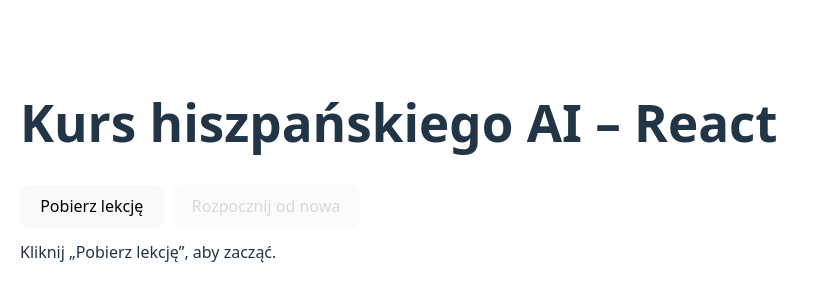
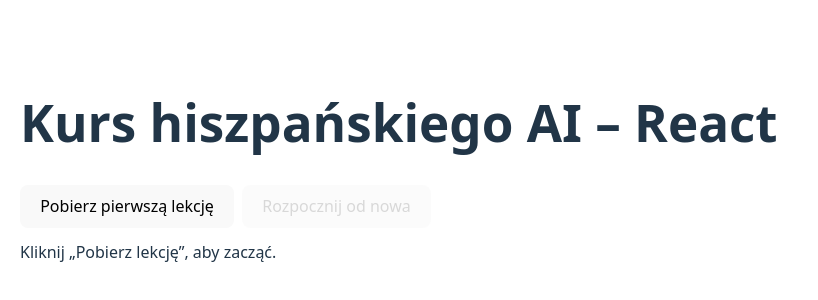
Before and after one commit to rafaraf75/kurs-hiszpanskiego-ai, a React (Vite) app in the folder frontend-react/: page / in a window 1280 px wide. Shown: the part 230-530 px from the top of the page, without its empty margins (0-818 px from the left). Built offline with nearby package versions, Linux system fonts and the light colour scheme.

Commit message:
Refactor: logika etapów lekcji przeniesiona do App.jsx

```diff
--- a/frontend-react/src/App.jsx
+++ b/frontend-react/src/App.jsx
@@ -99,7 +99,11 @@
 
       <div style={{ display: "flex", gap: "8px", marginBottom: "12px" }}>
         <button onClick={loadLesson} disabled={loading}>
-          {loading ? "Ładowanie..." : hasLesson ? "Pobierz nową lekcję" : "Pobierz lekcję"}
+          {loading
+            ? "Ładowanie..."
+            : hasLesson
+            ? "Pobierz inną lekcję"
+            : "Pobierz pierwszą lekcję"}
         </button>
 
         <button
@@ -121,6 +125,7 @@
           lesson={lesson}
           progress={progress}
           onProgressChange={handleProgressChange}
+          onNewLesson={loadLesson}
         />
       ) : (
         <p style={{ marginTop: "10px" }}>
```
